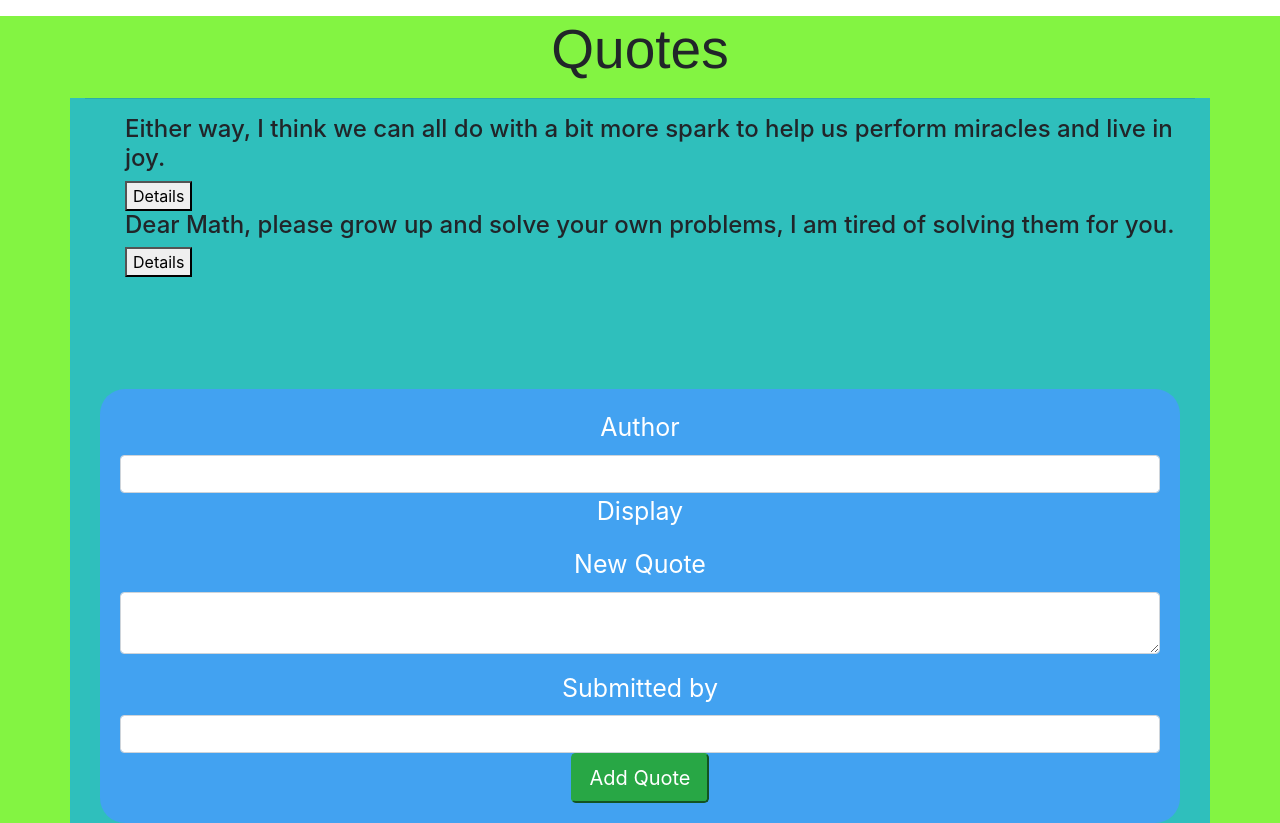
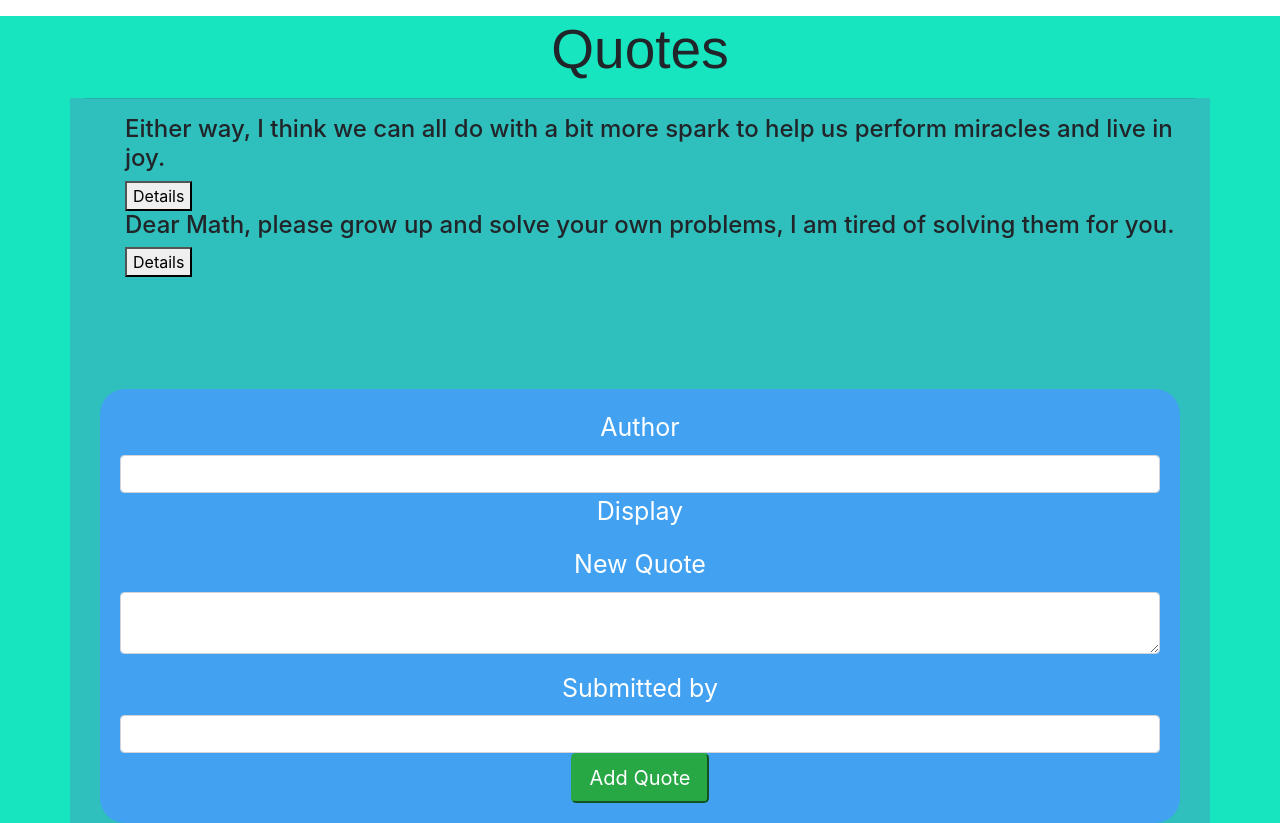
Before and after one commit to Peet-pitz/Quotes, an Angular app in the folder Quotes/: page / in a window 1280 px wide. Built offline with nearby package versions, Linux system fonts and the light colour scheme.

Commit message:
change background color

```diff
--- a/Quotes/src/app/quote/quote.component.css
+++ b/Quotes/src/app/quote/quote.component.css
@@ -10,5 +10,5 @@ h1{
     background-color: rgb(47, 191, 188);
 }
 .background{
-    background-color: rgb(131, 244, 66);
+    background-color: rgb(22, 229, 191);
 }
```
